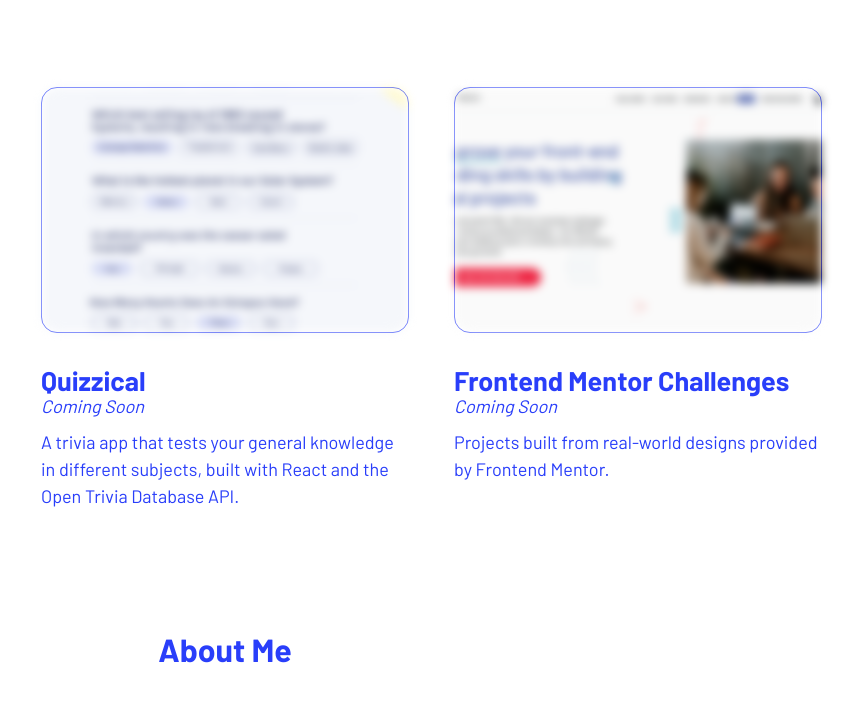
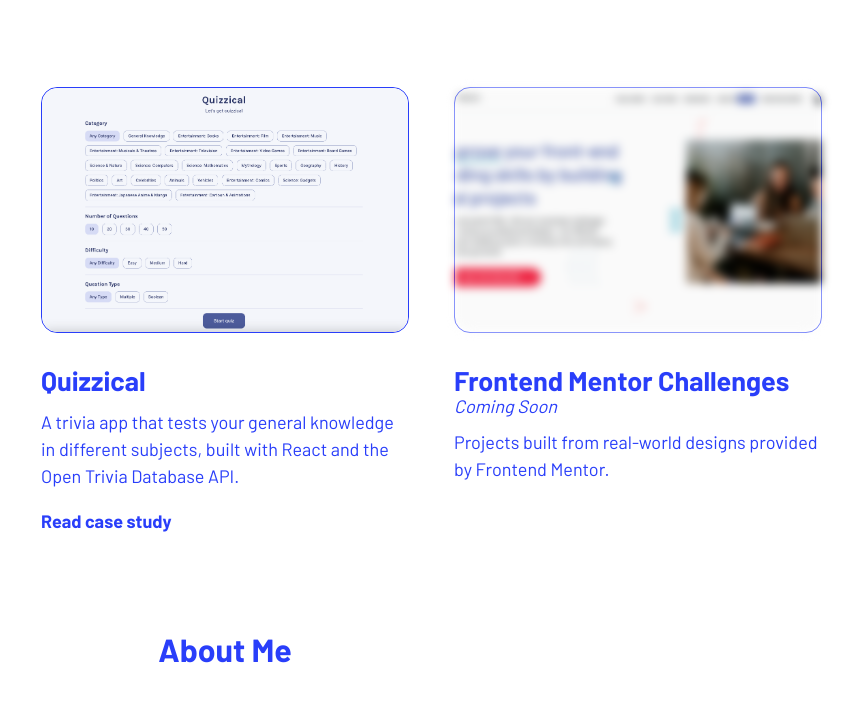
Before and after one commit to chonginator/benchong.dev, a Gatsby site: page / in a window 1280 px wide. Shown: the part 610-1316 px from the top of the page, 415-1280 px from the left. Built offline with nearby package versions, Linux system fonts and the light colour scheme; Gatsby itself is replaced by a stand-in of ours.

Commit message:
Added skeleton page for quizzical project and a screenshot of it on the homepage.

```diff
--- a/content/projects/quizzical/index.mdx
+++ b/content/projects/quizzical/index.mdx
@@ -1,12 +1,15 @@
 ---
 id: 1
 title: "Quizzical"
-cover_image: "./questions.png"
+cover_image: "./quizzical.png"
 cover_image_alt: "Screenshot of the trivia questions page of the Quizzical app"
 description: "A trivia app that tests your general knowledge in different subjects, built with React and the Open Trivia Database API."
 client: "Personal"
 tech_stack:
     - "React"
     - "styled-components"
-coming_soon: true
+coming_soon: false
+links:
+    - "https://benchong-quizzical.netlify.app/"
 ---
+Coming soon...
--- a/src/components/Projects/Projects.js
+++ b/src/components/Projects/Projects.js
@@ -21,6 +21,7 @@
                                     width: 480
                                     height: 320
                                     placeholder: BLURRED
+                                    transformOptions: {cropFocus: CENTER}
                                 )
                             }
                         }
```
Also changed, not shown: content/projects/quizzical/quizzical.png (added).
